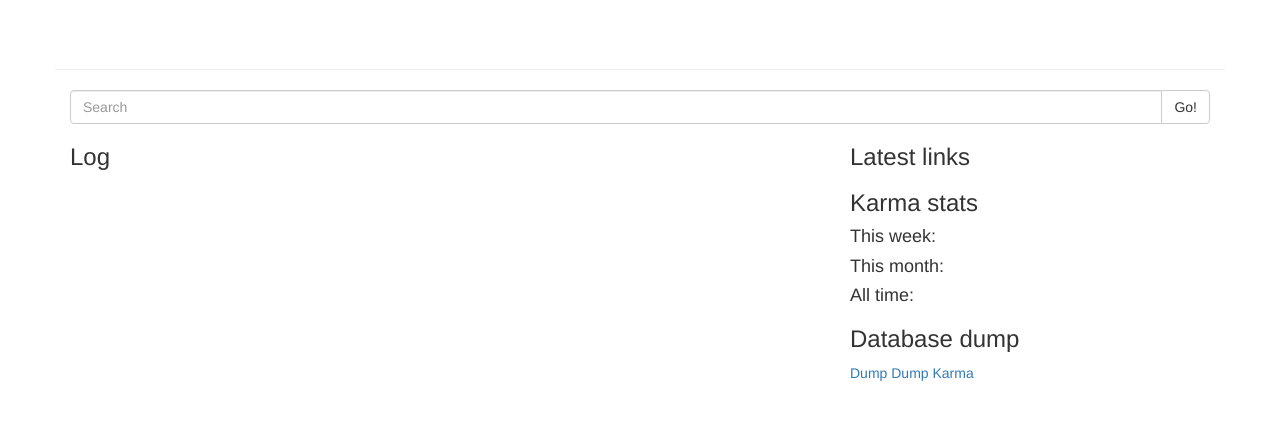
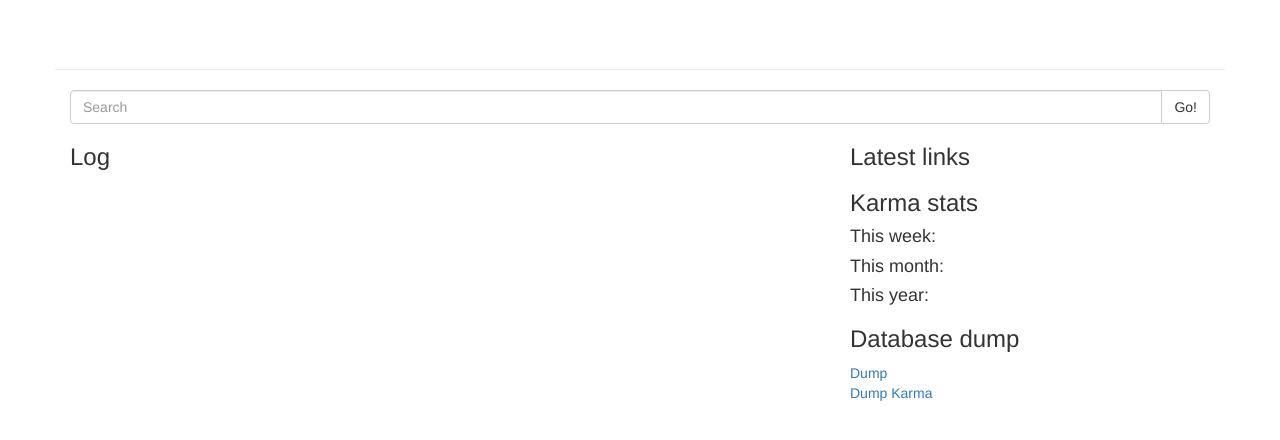
Before and after one commit to Psywerx/psywerx, a Django app: template templates/irc.html in a window 1280 px wide. Shown: the top 440 px of the page. Run offline with Django 3.2, Linux system fonts and the light colour scheme; the template is opened without the code that fills it, so the values that code supplies are empty; some libraries are stand-ins or nearby versions.

Commit message:
Fix wording and breaks in irc html

```diff
--- a/templates/irc.html
+++ b/templates/irc.html
@@ -90,13 +90,13 @@
   {% for k in karma_month %}
   {{ k.nick }} {{k.karma}}<br />
   {% endfor %}
-  <h4>All time:</h4>
+  <h4>This year:</h4>
   {% for k in karma %}
   {{ k.nick }} {{k.karma}}<br />
   {% endfor %}
   </div>
   <h3>Database dump</h3>
-  <a href="/irc/dump">Dump</a>
+  <a href="/irc/dump">Dump</a> <br />
   <a href="/irc/dump_karma">Dump Karma</a>
 </div>
 </div>
```
